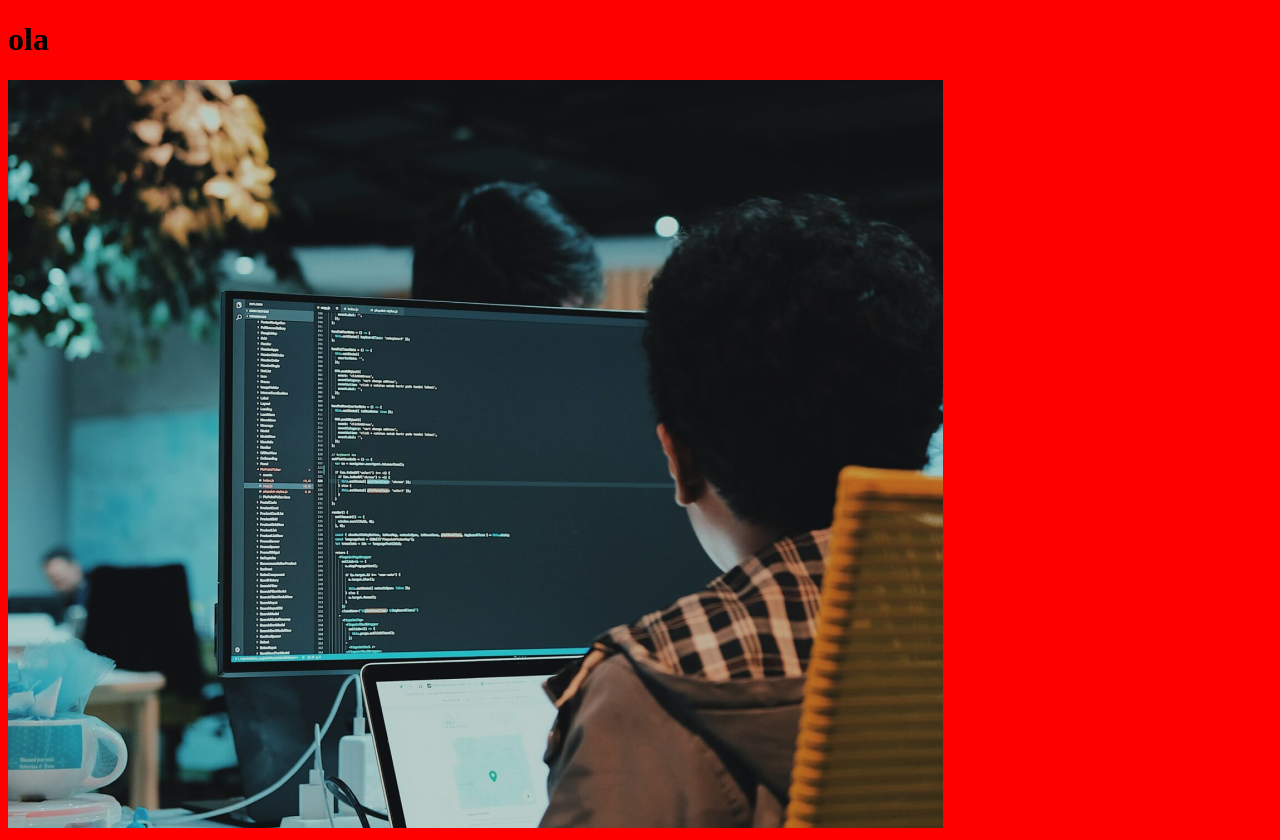
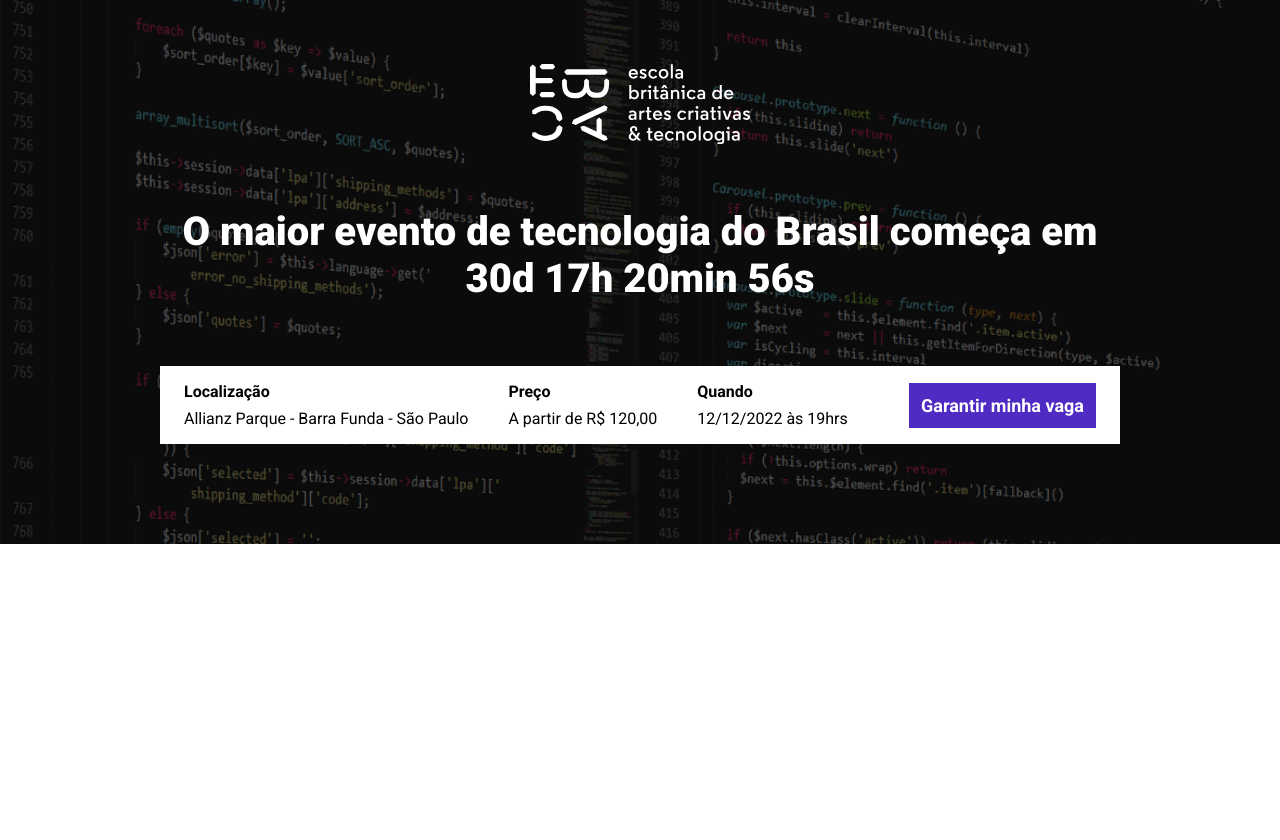
Before and after one commit to MickaelDutra/ebac_tech_talks, a website built with Parcel: page src/index.html in a window 1280 px wide. After the commit the page ends 800 px from the top, so only its background shows below. Built offline with nearby package versions, Linux system fonts and the light colour scheme.

Commit message:
adicionando hero

```diff
--- a/src/index.html
+++ b/src/index.html
@@ -1,16 +1,45 @@
 <!DOCTYPE html>
 <html lang="en">
+
 <head>
     <meta charset="UTF-8">
     <meta name="viewport" content="width=device-width, initial-scale=1.0">
+    <link rel="preconnect" href="https://fonts.googleapis.com">
+    <link rel="preconnect" href="https://fonts.gstatic.com" crossorigin>
+    <link href="https://fonts.googleapis.com/css2?family=Roboto:ital,wght@0,100..900;1,100..900&display=swap"
+        rel="stylesheet">
     <link rel="stylesheet" href="styles/main.scss">
-    <title>Document</title>
+    <title>EBAC Tech Talks</title>
 </head>
+
 <body>
-    <h1>ola</h1>
-
-    <img src="images/data.png" alt="">
+    <section class="hero">
+        <div class="container">
+            <img class="hero__logo" src="images/ebac_logo.svg" alt="EBAC Logo">
+            <p class="hero__text">O maior evento de tecnologia do Brasil começa em <span>30d 17h 20min 56s</span></p>
+            <div class="infos-bar">
+                <ul class="infos-bar__infos">
+                    <li class="infos-bar__infos__item">
+                        <strong>Localização</strong>
+                        Allianz Parque - Barra Funda - São Paulo
+                    </li>
+                    <li class="infos-bar__infos__item">
+                        <strong>Preço</strong>
+                        A partir de R$ 120,00
+                    </li>
+                    <li class="infos-bar__infos__item">
+                        <strong>Quando</strong>
+                        12/12/2022 às 19hrs
+                    </li>
+                </ul>
+                <a class="button button--primary" href="#">
+                    Garantir minha vaga
+                </a>
+            </div>
+        </div>
+    </section>
 
     <script src="scripts/main.js"></script>
 </body>
+
 </html>
--- /dev/null
+++ b/src/styles/_hero.scss
@@ -0,0 +1,54 @@
+.hero{
+    padding-top: 64px;
+    padding-bottom: 100px;
+    background-image: url(../images/fundo.png);
+    background-size: cover;
+    background-repeat: no-repeat;
+    margin: 0 auto;
+    position: relative;
+
+    &::before{
+        content: '';
+        background-color: #000000;
+        opacity: .6;
+        position: absolute;
+        top: 0;
+        left: 0;
+        width: 100%;
+        height: 100%;
+
+    }
+
+    .container{
+        display: flex;
+        flex-direction: column;
+        justify-content: center;
+        align-items: center;
+        position: relative;
+    }
+
+    &__logo{
+        height: 80px;
+        margin-bottom: 64px;
+    }
+
+    &__text{
+        font-size: 40px;
+        font-weight: 900;
+        text-align: center;
+    }
+
+    @media (max-width: 640px) {
+        padding: 40px 0;
+
+        &__logo{
+            height: 60px;
+            margin-bottom: 32px;
+        }
+
+        &__text{
+            font-size: 24px;
+            line-height: 24px;
+        }
+    }
+}
--- /dev/null
+++ b/src/styles/components/_buttons.scss
@@ -0,0 +1,15 @@
+.button {
+    text-align: center;
+    font-size: 18px;
+    font-weight: bold;
+    padding: 12px;
+    white-space: nowrap;
+
+    &--primary {
+        background-color: #4F2AC3;
+        display: flex;
+        align-items: center;
+        justify-content: center;
+        text-decoration: none;
+    }
+}
--- /dev/null
+++ b/src/styles/components/_infos_bar.scss
@@ -0,0 +1,51 @@
+.infos-bar {
+    background-color: #fff;
+    padding: 16px 24px;
+    margin-top: 64px;
+    width: 100%;
+    display: flex;
+    justify-content: space-between;
+    align-items: center;
+
+    &__infos {
+        display: flex;
+        gap: 40px;
+        list-style: none;
+
+        @media (max-width: 1024px) {
+            gap: 12px;
+        }
+
+        &__item {
+            color: #000000;
+
+            strong {
+                display: block;
+                color: #000000;
+                font-weight: 700;
+                display: block;
+                margin-bottom: 8px;
+            }
+        }
+    }
+
+    @media (max-width:768px) {
+        display: block;
+        margin-top: 32px;
+
+        &__infos {
+            display: block;
+            margin-bottom: 12px;
+
+            &__item {
+                margin-bottom: 12px;
+            }
+
+        }
+
+        &__button {
+            margin-top: 12px;
+            width: 100%;
+        }
+    }
+}
--- a/src/styles/main.scss
+++ b/src/styles/main.scss
@@ -1,3 +1,26 @@
-body {
-    background-color: red;
+@use 'hero';
+@use '/src/styles/components/infos_bar';
+@use '/src/styles/components/buttons';
+
+
+*{
+    box-sizing: border-box;
+    margin: 0;
+    padding: 0;
+    color: #fff;
+    font-family: "Roboto", sans-serif;
 }
+
+.container{
+    margin: 0 auto;
+    max-width: 960px;
+    width: 100%;
+
+    @media (max-width: 640px) {
+        max-width: 80%;
+    }
+
+    @media (max-width: 1024px) {
+        max-width: 90%;
+    }
+}
```
